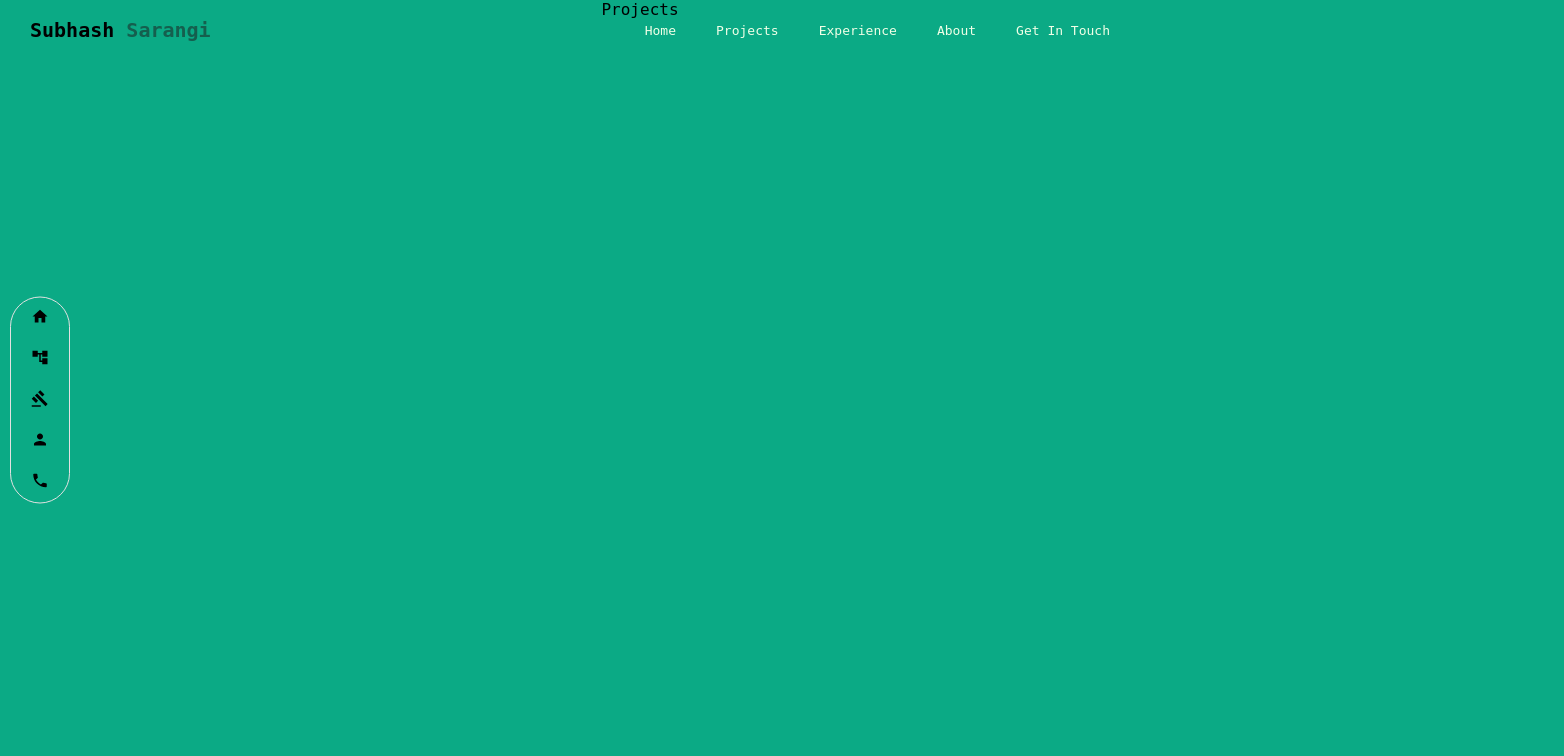
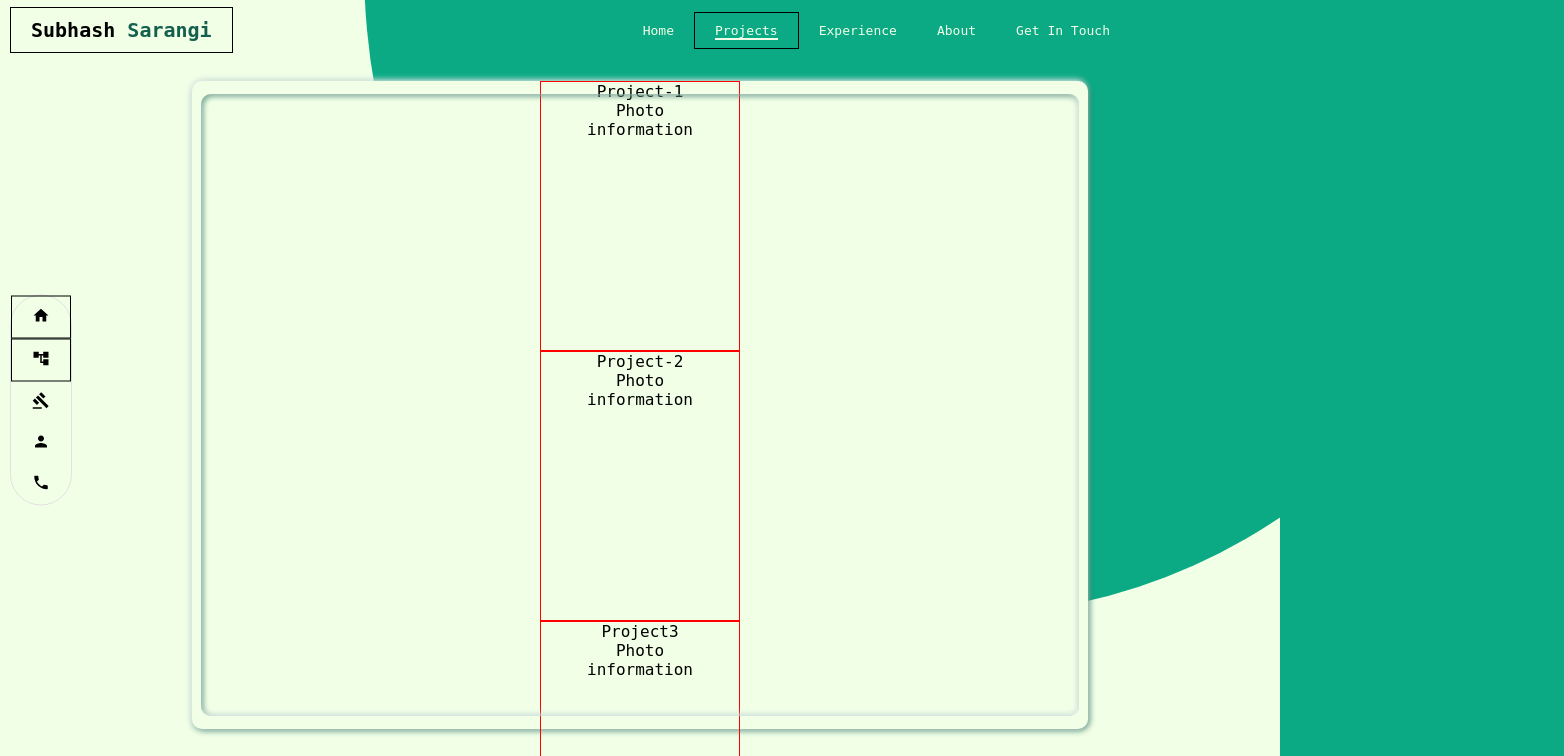
Before and after one commit to Subhash3/subhash3.github.io, a React (Create React App) app in the folder client/: page /projects in a window 1280 px wide. Shown: the top 756 px of the page, 1564 px wide, since content can reach past the window. Built offline with nearby package versions, Linux system fonts and the light colour scheme.

Commit message:
Started working on projects component

```diff
--- a/client/src/App.css
+++ b/client/src/App.css
@@ -1,6 +1,8 @@
 .App {
+  position: relative;
   text-align: center;
   font-family: 'Cascadia Code', 'Monospace';
+  min-height: 100vh;
 }
 
 .App-logo {
--- a/client/src/Components/HomePage/HomePage.jsx
+++ b/client/src/Components/HomePage/HomePage.jsx
@@ -8,21 +8,11 @@ import { separateLettersOfName } from '../../Utils/helpers'
 import './HomePage.min.css'
 
 const HomePage = () => {
-    const [pageLoaded, setPageLoaded] = useState(false);
-
-    useEffect(() => {
-        window.addEventListener('load', () => {
-            setPageLoaded(true);
-        })
-        return () => {
-            // cleanUp()
-        }
-    }, []);
 
     return (
         <div className="home-page">
             <div className="left-card personal-info">
-                <div className={`name ${pageLoaded ? 'page-loaded' : ''}`}>
+                <div className={`name`}>
                     {/* {separateLettersOfName("Subhash Sarangi").map(letterElement => letterElement)} */}
                     {separateLettersOfName("Subhash Sarangi")}
                 </div>
--- a/client/src/Components/NavBar/NavBar.jsx
+++ b/client/src/Components/NavBar/NavBar.jsx
@@ -1,5 +1,5 @@
 import React from 'react';
-import { Link } from 'react-router-dom'
+import { NavLink } from 'react-router-dom'
 import { navItems } from './navItems.js'
 
 import './NavBar.min.css'
@@ -9,9 +9,9 @@ const NavBar = ({ vertical }) => {
     return (
         <div className={`nav-bar ${vertical ? 'vertical' : ''}`}>
             <div className="nav-link name-logo">
-                <Link to="/">
+                <NavLink to="/">
                     <span className="fname">Subhash</span> Sarangi
-                </Link>
+                </NavLink>
             </div>
             {navItems.map((item, index) => {
                 return <NavItem
@@ -30,8 +30,8 @@ const NavBar = ({ vertical }) => {
 const NavItem = ({ text, linkTo, className, Icon, iconDisplay }) => {
     return (
         <div className={`nav-link ${className}`}>
-            {iconDisplay ? <Link to={linkTo}><Icon /></Link> : null}
-            <Link to={linkTo}>{text}</Link>
+            {iconDisplay ? <NavLink to={linkTo}><Icon /></NavLink> : null}
+            <NavLink to={linkTo} exact activeClassName='active'>{text}</NavLink>
         </div>
     )
 }
--- a/client/src/Components/NavBar/NavBar.scss
+++ b/client/src/Components/NavBar/NavBar.scss
@@ -55,12 +55,17 @@
                 transition: transform 200ms ease-in-out;
             }
 
-            &:not(logo):hover{
+            &:not(logo):hover, &.active{
                 &::before{
                     transform: scaleX(1);
                 }
             }
         }
+    }
+
+    // I think this doesn't work just yet!
+    .nav-link:has(a.active){
+        border: 1px solid black
     }
 
     &.vertical{
--- a/client/src/Components/Projects/Projects.jsx
+++ b/client/src/Components/Projects/Projects.jsx
@@ -1,9 +1,43 @@
 import React from 'react';
+
+import './Projects.min.css'
+
+const projects = [
+    {
+        title: "Project-1",
+        imageUrl: '',
+        info: "information"
+    }, {
+        title: "Project-2",
+        imageUrl: '',
+        info: "information"
+    }, {
+        title: "Project3",
+        imageUrl: '',
+        info: "information"
+    },
+]
 
 const Projects = () => {
     return (
-        <div class="projects">
-            Projects
+        <div class="projects-container">
+            <div className="projects-grid">
+                {projects.map((project, index) => {
+                    return <Project key={index} project={project} />
+                })}
+            </div>
+        </div>
+    );
+}
+
+const Project = ({ project }) => {
+    const { title, info } = project
+
+    return (
+        <div className="project-card">
+            <div className="title">{title}</div>
+            <div className="thumbnail">Photo</div>
+            <div className="info">{info}</div>
         </div>
     );
 }
--- a/client/src/Components/Projects/Projects.min.css
+++ b/client/src/Components/Projects/Projects.min.css
@@ -1 +1 @@
-/* No CSS */
+.projects-container{position:relative;z-index:10;background-color:var(--c3);width:100%;height:100vh;display:-ms-grid;display:grid;place-items:center}.projects-container::before{position:absolute;content:"";width:120px;height:130px;border-radius:50%;background-color:var(--c2_1);top:-100px;right:20%;-webkit-transform:scale(10);transform:scale(10);z-index:-1}.projects-container .projects-grid{position:relative;display:-ms-grid;display:grid;place-items:center;background-color:var(--c3);width:70%;height:80%;border-radius:10px;-webkit-box-shadow:-1px -1px 6px white,1px 1px 6px var(--c2);box-shadow:-1px -1px 6px white,1px 1px 6px var(--c2)}.projects-container .projects-grid::before{position:absolute;content:'';width:98%;height:96%;border-radius:inherit;-webkit-box-shadow:inset -1px -1px 6px white,inset 1px 1px 6px var(--c2);box-shadow:inset -1px -1px 6px white,inset 1px 1px 6px var(--c2)}.projects-container .projects-grid .project-card{width:200px;height:270px;border:1px solid red}
--- a/client/src/Components/Projects/Projects.scss
+++ b/client/src/Components/Projects/Projects.scss
@@ -0,0 +1,52 @@
+.projects-container{
+    position: relative;
+    z-index: 10;
+    background-color: var(--c3);
+    width: 100%;
+    height: 100vh;
+    display: grid;
+    place-items: center;
+
+    &::before{
+        position: absolute;
+        content: "";
+        width: 120px;
+        height: 130px;
+        border-radius: 50%;
+        background-color: var(--c2_1);
+        top: -100px;
+        right: 20%;
+        transform: scale(10);
+        z-index: -1;
+    }
+
+    .projects-grid{
+        position: relative;
+        display: grid;
+        place-items: center;
+        background-color: var(--c3);
+        width: 70%;
+        height: 80%;
+        // border: 1px solid red;
+        border-radius: 10px;
+        box-shadow: -1px -1px 6px white,
+                    1px 1px 6px var(--c2);
+
+        &::before{
+            position: absolute;
+            content: '';
+            width: 98%;
+            height: 96%;
+            // border: 1px solid red;
+            border-radius: inherit;
+            box-shadow: inset -1px -1px 6px white,
+                        inset 1px 1px 6px var(--c2);
+        }
+
+        .project-card{
+            width: 200px;
+            height: 270px;
+            border: 1px solid red;
+        }
+    }
+}
--- a/client/src/index.css
+++ b/client/src/index.css
@@ -20,7 +20,7 @@ body {
   -moz-osx-font-smoothing: grayscale;
   min-height: 100vh;
   overflow-x: hidden;
-  background-color: #0baa85;
+  background-color: var(--c2_1);
 }
 
 code {
```
Also changed, not shown: client/src/Components/HomePage/HomePage.scss (+0 -9 lines), client/src/Components/HomePage/HomePage.min.css, client/src/Components/NavBar/NavBar.min.css.
